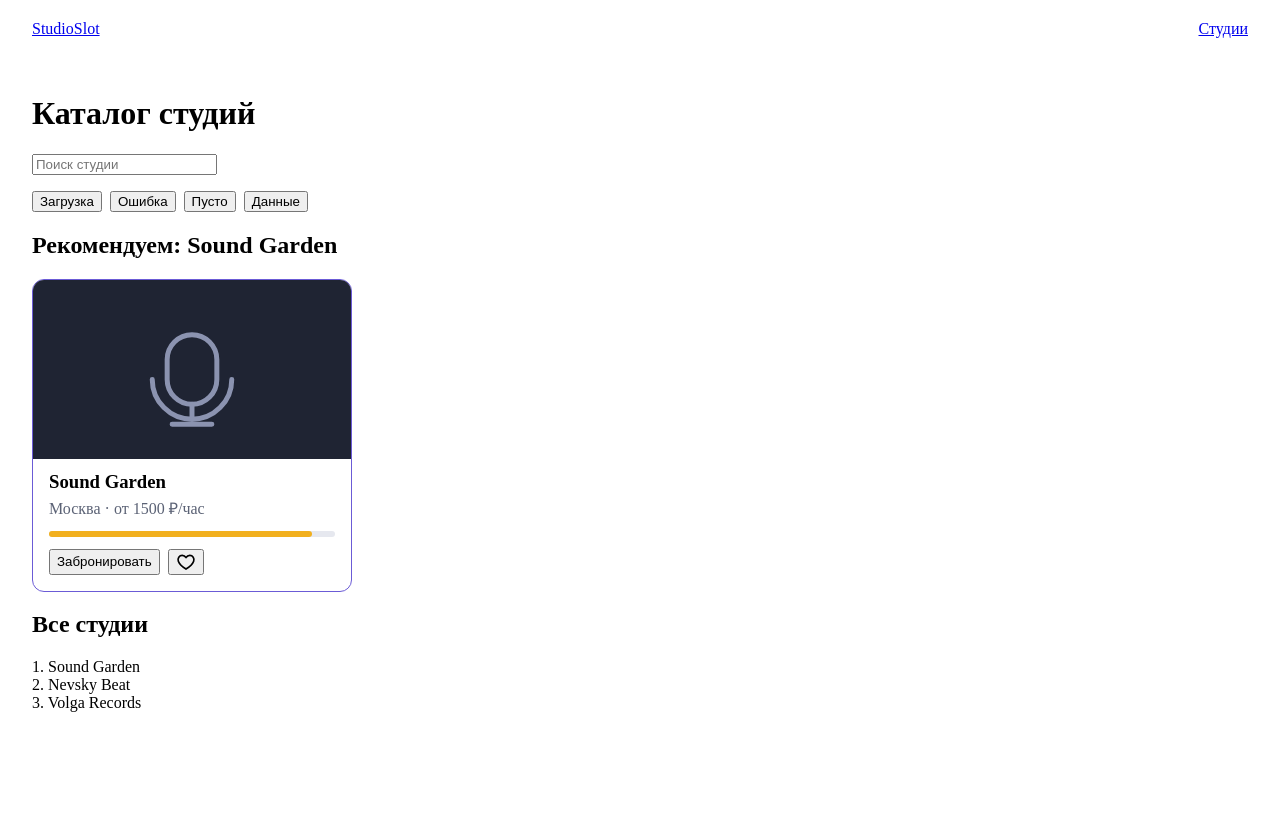
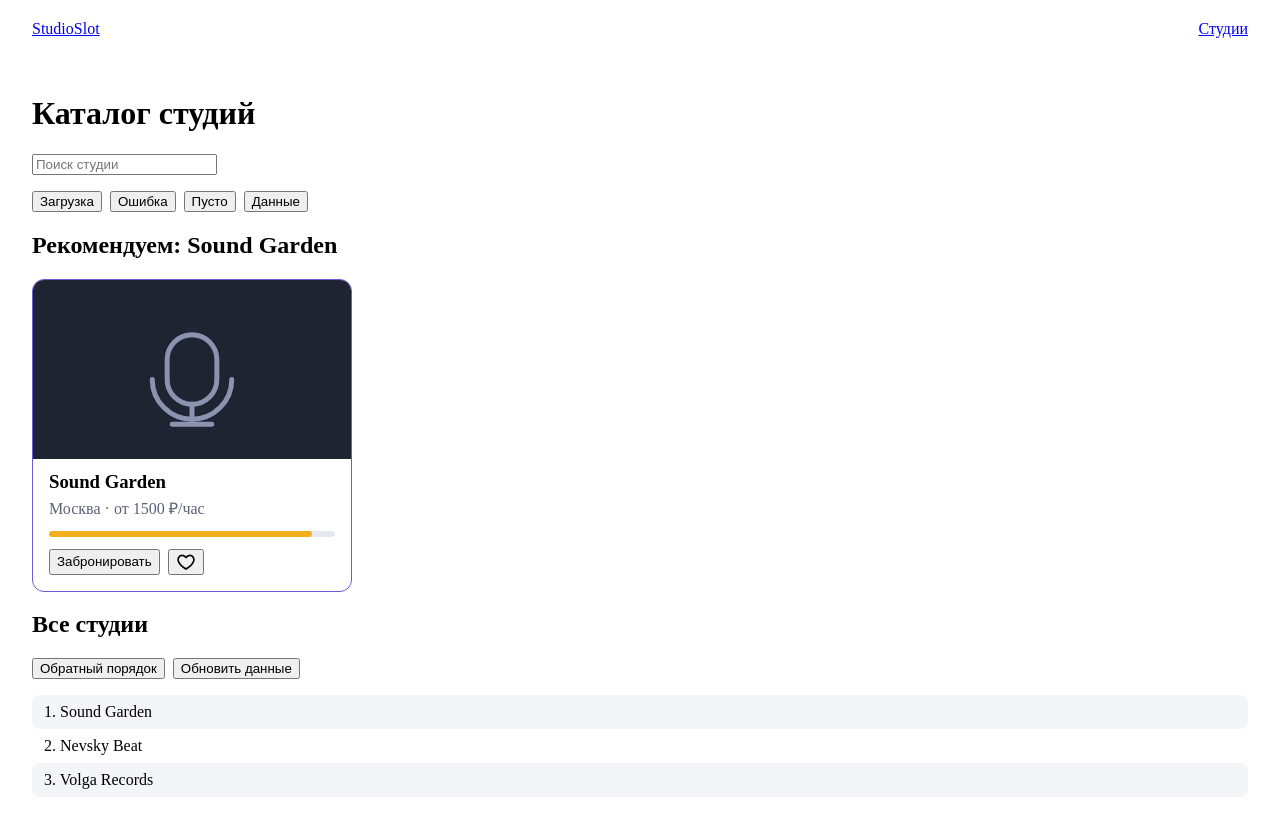
Before and after one commit to uncodegen-beep/studio-slot-course, an Angular app: page / in a window 1280 px wide. Before the commit the page ends 800 px from the top, so only its background shows below. Built offline with nearby package versions, Linux system fonts and the light colour scheme.

Commit message:
feat(lesson-013): каталог на @for с @empty, track и контекстными переменными
* feat(lesson-013): каталог на @for с @empty, track и контекстными переменными

* fix: убрал коммит

```diff
--- a/src/entities/studio/ui/studio-list/studio-list.component.html
+++ b/src/entities/studio/ui/studio-list/studio-list.component.html
@@ -1,18 +1,17 @@
-<!-- Без @if (урок 12): выбираем, какой шаблон вывести, прямо в ngTemplateOutlet -->
-<ng-container [ngTemplateOutlet]="studios.length ? list : emptyState" />
-
-<ng-template #list>
 <ul class="list">
-        @for (studio of studios; track studio.id; let i = $index) {
-            <li>
+    <!-- track studio.id: по ключу Angular узнаёт студию после обновления массива -->
+    @for (studio of studios; track studio.id; let i = $index, even = $even) {
+        <li [class.even]="even">
             <ng-container
                 [ngTemplateOutlet]="itemTemplate ?? defaultItem"
                 [ngTemplateOutletContext]="{ $implicit: studio, index: i }"
             />
         </li>
+    } @empty {
+        <!-- @empty выводится, когда массив пуст: отдельный @if не нужен -->
+        <li class="empty">Студий не найдено. Попробуйте изменить фильтры.</li>
     }
 </ul>
-</ng-template>
 
 <ng-template
     #defaultItem
@@ -21,7 +20,3 @@
 >
     {{ i + 1 }}. {{ studio.name }}
 </ng-template>
-
-<ng-template #emptyState>
-    <p class="empty">Студий не найдено. Попробуйте изменить фильтры.</p>
-</ng-template>
--- a/src/entities/studio/ui/studio-list/studio-list.component.scss
+++ b/src/entities/studio/ui/studio-list/studio-list.component.scss
@@ -8,6 +8,15 @@
     list-style: none;
 }
 
+.list > li {
+    padding: 8px 12px;
+    border-radius: 8px;
+}
+
+.even {
+    background: #f4f5f9;
+}
+
 .empty {
     color: #5b6275;
 }
--- a/src/pages/catalog/ui/catalog-page.component.html
+++ b/src/pages/catalog/ui/catalog-page.component.html
@@ -29,7 +29,7 @@
 } @else if (error) {
     <p role="alert">Не удалось загрузить студии: {{ error }}</p>
 } @else if (studios.length === 0) {
-    <ng-container [ngTemplateOutlet]="emptyState"></ng-container>
+    <ng-container [ngTemplateOutlet]="emptyState" />
 } @else {
     <!-- as сужает тип: внутри блока studio — Studio, а не Studio | undefined -->
     @if (featured; as studio) {
@@ -38,6 +38,27 @@
     }
 
     <h2>Все студии</h2>
+
+    <!-- Демо track: следите в DevTools → Elements, пересоздаются ли <li> -->
+    <div
+        class="list-actions"
+        role="group"
+        aria-label="Действия со списком"
+    >
+        <button
+            type="button"
+            (click)="reverse()"
+        >
+            Обратный порядок
+        </button>
+        <button
+            type="button"
+            (click)="refresh()"
+        >
+            Обновить данные
+        </button>
+    </div>
+
     <app-studio-list [studios]="studios" />
 }
 
--- a/src/pages/catalog/ui/catalog-page.component.scss
+++ b/src/pages/catalog/ui/catalog-page.component.scss
@@ -3,7 +3,8 @@
     padding: 24px;
 }
 
-.demo-states {
+.demo-states,
+.list-actions {
     display: flex;
     gap: 8px;
     margin: 16px 0;
--- a/src/pages/catalog/ui/catalog-page.component.ts
+++ b/src/pages/catalog/ui/catalog-page.component.ts
@@ -41,7 +41,17 @@ export class CatalogPageComponent {
         this.studios = state === 'data' ? DEMO_STUDIOS : [];
     }
 
+    /** Тот же набор студий в обратном порядке: с track studio.id элементы переставляются, а не создаются */
+    protected reverse(): void {
+        this.studios = [...this.studios].reverse();
+    }
+
+    /** Новые объекты с теми же id — как ответ сервера: с track studio.id DOM переиспользуется */
+    protected refresh(): void {
+        this.studios = this.studios.map((studio) => ({ ...studio }));
+    }
+
     protected search(query: string): void {
-        console.warn('поиск: ', query);
+        console.warn('поиск:', query);
     }
 }
```
Also changed, not shown: 2 other files (tests, documents, lock files or other folders). Lines whose indentation alone changed are shown as unchanged.
